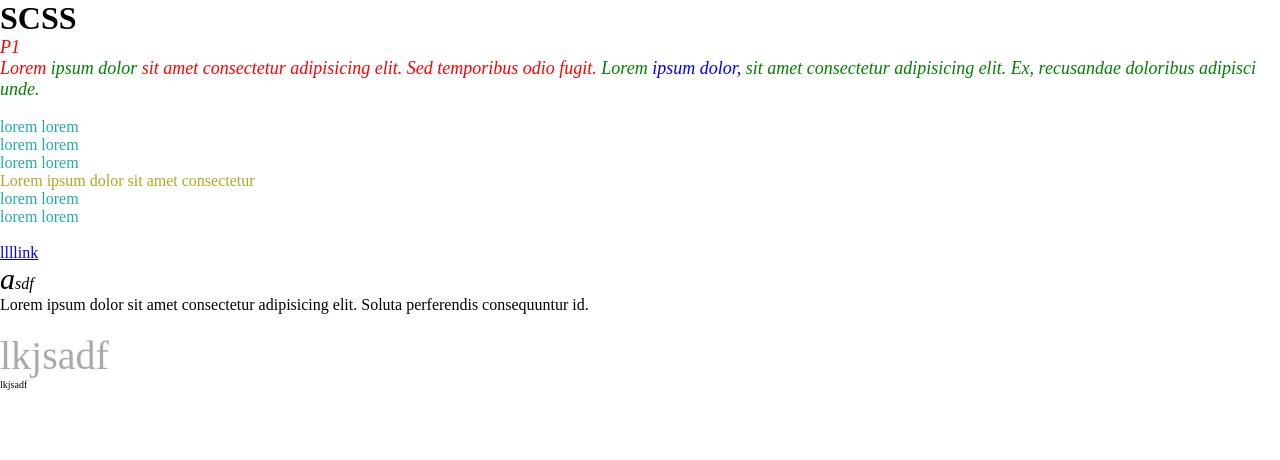
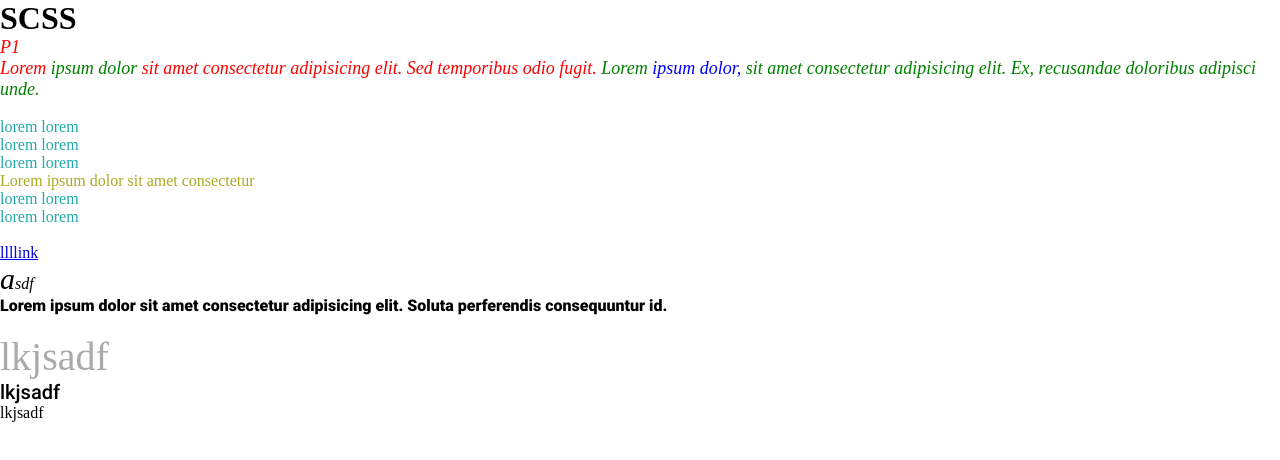
Before and after one commit to Vadim2011/SmallProjectPolytech, a plain HTML site: page _learn_html_css_js/_index.html in a window 1280 px wide. Drawn offline with Linux system fonts and the light colour scheme.

Commit message:
4.0 add fonts

```diff
--- a/_learn_html_css_js/_index.html
+++ b/_learn_html_css_js/_index.html
@@ -57,6 +57,9 @@
   <div class="cart cart--big">
     lkjsadf
   </div>
+  <div class="empty">
+    lkjsadf
+  </div>
   <br>
 
 
--- /dev/null
+++ b/_learn_html_css_js/scss/fonts.scss
@@ -0,0 +1,29 @@
+// @import url('https://fonts.googleapis.com/css2?family=PT+Sans:ital,wght@0,400;0,700;1,400;1,700&display=swap');
+// .pt-sans-regular {
+//   font-family: "PT Sans", sans-serif;
+//   font-weight: 400;
+//   font-style: normal;
+// }
+
+
+// @font-face {
+//   font-family: "Roboto-medium";
+//   src: url('../fonts/Roboto-Medium.ttf') format("woff2");
+//   font-weight: 500;
+//   font-display: swap;
+// }
+
+
+@font-face {
+  font-family: 'My_font';
+  src: url('../fonts/Roboto-Black.ttf');
+  font-weight: 700;
+  font-style: normal;
+}
+
+@font-face {
+  font-family: 'My_font';
+  src: url('../fonts/Roboto-Medium.ttf');
+  font-weight: 500;
+  font-style: normal;
+}
--- a/_learn_html_css_js/scss/main.scss
+++ b/_learn_html_css_js/scss/main.scss
@@ -1,5 +1,6 @@
 // import =====================
 @import "null.scss";
+@import "fonts.scss";
 
 // variable =====================
 $fz: 18px;
@@ -28,6 +29,15 @@
 .any_block {
   width: 300px / 960px * 100%;
 }
+
+// fonts
+@import url('https://fonts.googleapis.com/css2?family=PT+Sans:ital,wght@0,400;0,700;1,400;1,700&display=swap');
+.pt-sans-regular {
+  font-family: "PT Sans", sans-serif;
+  font-weight: 400;
+  font-style: normal;
+}
+
 
 
 .other-clss {
@@ -96,7 +106,8 @@
   }
 
   &__text {
-    font-weight: 100;
+    font-weight: 700;
+    font-family: 'My_font';
   }
 
   .cart--big {
@@ -105,7 +116,9 @@
   }
 
   &.cart--big {
-    font-size: 10px;
+    font-size: 20px;
+    font-family: 'My_font';
+    font-weight: 500;
   }
 }
 
```
Also changed, not shown: _learn_html_css_js/css/fonts.css (added), _learn_html_css_js/css/main.css, _learn_html_css_js/fonts/Roboto-Black.ttf (added), _learn_html_css_js/fonts/Roboto-Bold.ttf (added), _learn_html_css_js/fonts/Roboto-Medium.ttf (added), _learn_html_css_js/fonts/Roboto-Regular.ttf (added), _learn_html_css_js/fonts/Roboto-Thin.ttf (added), fonts/Roboto-Black.ttf (added), fonts/Roboto-Bold.ttf (added), fonts/Roboto-Medium.ttf (added), fonts/Roboto-Regular.ttf (added), fonts/Roboto-Thin.ttf (added).
